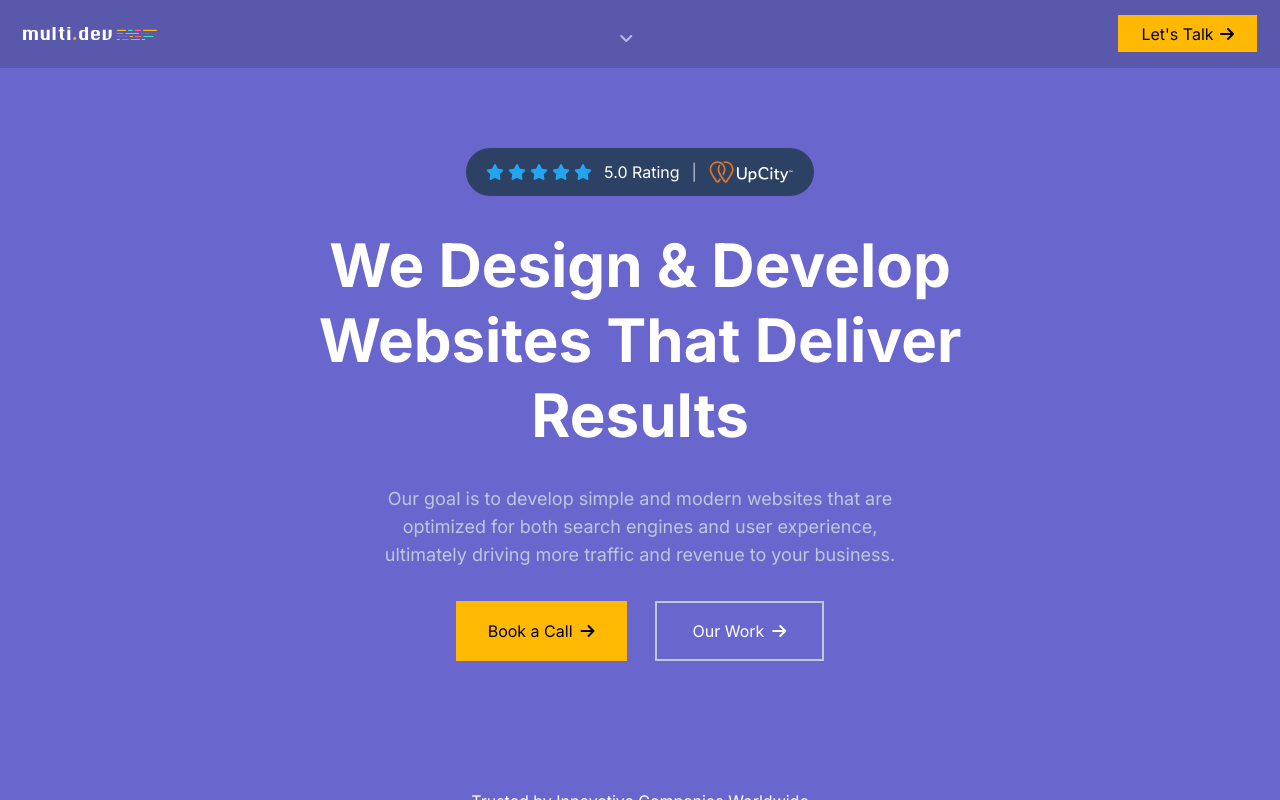
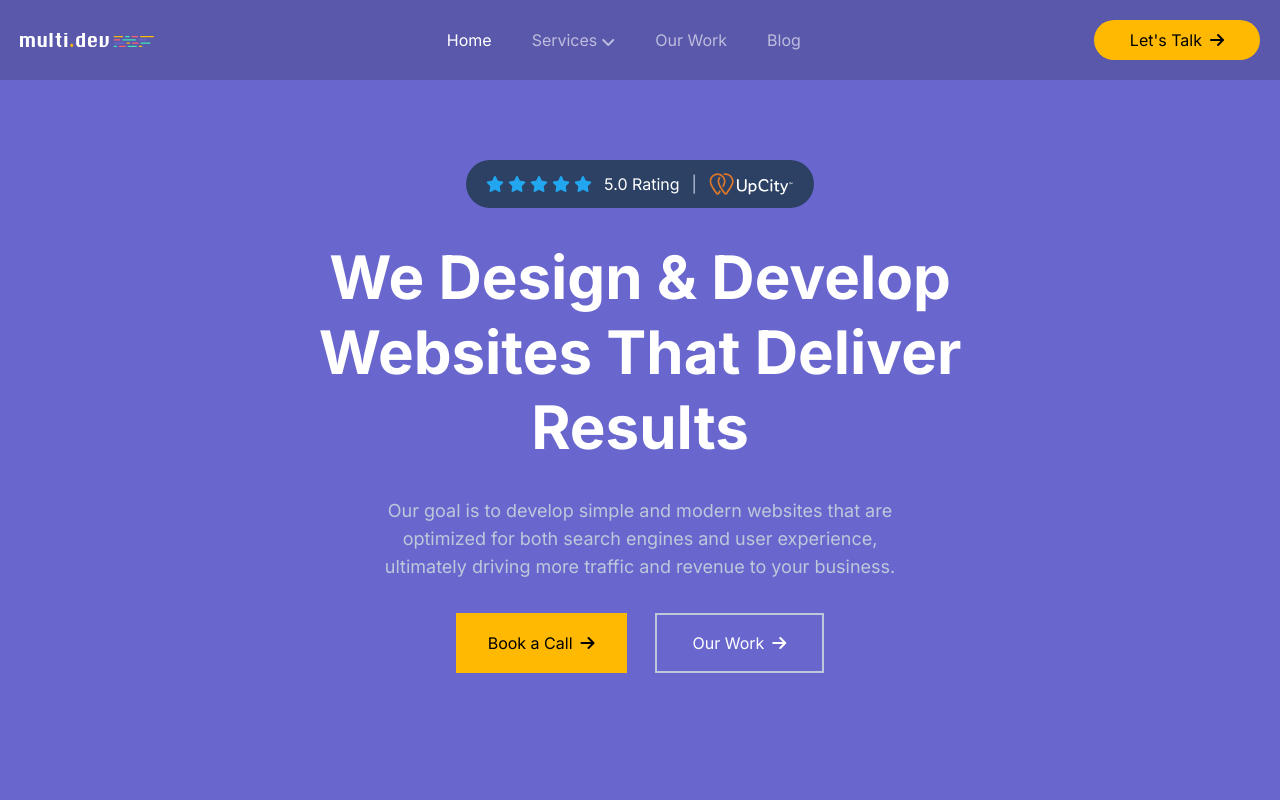
Before and after one commit to xvedela/multi-dev, a Vue app: page / in a window 1280 px wide. Built offline with nearby package versions, Linux system fonts and the light colour scheme.

Commit message:
Header component and composable final version.

```diff
--- a/src/components/Footer.vue
+++ b/src/components/Footer.vue
@@ -1,12 +1,9 @@
 <template>
   <footer class="bg-footer text-white">
-    <div
-        class="w-[90vw] sm:max-2xl:w-[75vw] 2xl:w-[60vw] flex flex-col gap-y-10 lg:gap-y-24 pt-12 sm:max-2xl:pt-16 2xl:pt-20 pb-10 sm:max-2xl:pb-8 2xl:pb-6 mx-5 sm:mx-auto">
+    <div class="w-[90vw] sm:max-2xl:w-[75vw] 2xl:w-[60vw] flex flex-col gap-y-10 lg:gap-y-24 pt-12 sm:max-2xl:pt-16 2xl:pt-20 pb-10 sm:max-2xl:pb-8 2xl:pb-6 mx-5 sm:mx-auto">
       <div class="flex max-lg:flex-col max-lg:gap-y-8">
         <div class="flex flex-col gap-y-8">
-          <router-link :to="{ name: 'Home' }" class="max-lg:mb-4">
-            <img src="../assets/logos/multi-dev.svg" alt="multi dev logo"/>
-          </router-link>
+          <multi-dev/>
           <p class="w-7/12 text-sm -mb-1" v-text="text"/>
           <span class="block -mb-4" v-text="label"/>
           <ul class="flex gap-x-6">
@@ -15,8 +12,7 @@
             </li>
           </ul>
         </div>
-        <div
-            class="flex gap-x-12 lg:gap-x-7 [&>ul]:flex [&>ul]:flex-col [&>ul]:gap-y-4">
+        <div class="flex gap-x-12 lg:gap-x-7 [&>ul]:flex [&>ul]:flex-col [&>ul]:gap-y-4">
           <ul :class="learnMore">
             <li v-for="(link, index) in links" :key="index">
               <router-link :to="{ name: link.name }" v-text="link.title"/>
@@ -29,10 +25,9 @@
           </ul>
         </div>
       </div>
-      <div
-          class="flex max-lg:flex-col-reverse justify-between max-lg:gap-y-7 pt-10 lg:pt-5 border-t-2 border-t-white/20 text-xs opacity-80">
+      <div class="flex max-lg:flex-col-reverse justify-between max-lg:gap-y-7 pt-10 lg:pt-5 border-t-2 border-t-white/20 text-xs opacity-80">
         <span v-html="copyright"/>
-        <ul class="flex gap-x-6">
+        <ul class="flex gap-x-20 lg:gap-x-6">
           <li v-for="(link, index) in footer" :key="index">
             <a :href="link.url" v-text="link.title" target="_blank"/>
           </li>
@@ -44,6 +39,7 @@
 
 <script setup>
 import useFooter from "../composables/components/useFooter.js";
+import MultiDev from "./MultiDev.vue";
 
 const {text, label, social, learnMore, links, locations, companies, copyright, footer} = useFooter();
 </script>
--- a/src/components/Header.vue
+++ b/src/components/Header.vue
@@ -1,18 +1,16 @@
 <template>
-  <header class="bg-header sticky pl-4 md:pl-[1.8vw] pr-10 md:pr-[1.8vw] py-5 md:py-[1.2vw]">
+  <header class="bg-header sticky p-5">
     <nav class="flex items-center max-md:justify-between">
-      <router-link :to="{name: 'Home'}">
-        <img src="../assets/logos/multi-dev.svg" alt="multi dev logo"/>
-      </router-link>
+      <multi-dev/>
       <button
           class="block md:hidden z-10"
           @click="toggleNavbar"
-          v-html="state.navbar ? res.close : res.menu"
+          v-html="state.navbar ? close : menu"
       />
       <div class="md:w-full md:flex max-md:flex-col md:justify-between text-xl md:text-base"
            :class="state.navbar ? 'open' : 'hidden'">
         <div></div>
-        <ul class="max-md:w-full flex max-md:flex-col items-center gap-x-[2.1vw] text-black md:text-white">
+        <ul class="max-md:w-full flex max-md:flex-col items-center gap-x-10 text-black md:text-white">
           <li v-for="(link, index) in links" :key="index">
             <div
                 v-if="link.name === 'Services'"
@@ -20,31 +18,31 @@
                 @click="toggleServices"
             >
               <div class="flex items-center hover:cursor-pointer opacity-60 gap-x-1">
-                <p v-text="link.label"/>
+                <p v-text="link.title"/>
                 <button class="pt-1"
                         v-html="state.services ? arrows.up : arrows.down"/>
               </div>
               <ul v-if="state.services"
-                  class="content bg-white min-w-max absolute top-[100%] max-md:left-[-50%] flex flex-col gap-y-[0.6vw] px-3 py-3 text-black rounded-md max-md:z-10"
+                  class="bg-white text-center min-w-max absolute top-full max-md:-left-1/2 flex flex-col gap-y-2 px-3 py-3 text-black rounded-md max-md:z-50"
                   @click="state.navbar = false">
                 <li v-for="(subLink, index) in link.subLinks" :key="index">
                   <router-link :to="{ name: subLink.name }"
-                               v-text="subLink.label"
-                               class="px-[0.4vw] py-[0.2vw] rounded-2xl hover:bg-button"/>
+                               v-text="subLink.title"
+                               class="px-2.5 py-1 rounded-2xl hover:bg-button"/>
                 </li>
               </ul>
             </div>
             <router-link
                 v-else
                 :to="{ name: link.name }"
-                v-text="link.label"
+                v-text="link.title"
                 :class="{ 'opacity-60': link.name !== router.name }"
                 @click="state.navbar = false"/>
           </li>
         </ul>
-        <router-link :to="{ name: button.name }"
-                     class="flex items-center bg-button px-[1.8vw] py-[0.5vw] rounded-4xl gap-x-[0.5vw]"
-                     v-html="button.label"/>
+        <router-link :to="{ name }"
+                     class="bg-button flex items-center gap-x-2 px-9 py-2 rounded-3xl"
+                     v-html="title" @click="state.navbar = false"/>
       </div>
     </nav>
   </header>
@@ -54,6 +52,7 @@
 import useHeader from "../composables/components/useHeader.js";
 import {useRoute} from "vue-router";
 import {reactive} from "vue";
+import MultiDev from "./MultiDev.vue";
 
 const router = useRoute();
 const state = reactive({
@@ -69,7 +68,7 @@ const toggleNavbar = () => {
   state.navbar = !state.navbar;
 };
 
-const {links, button, res, arrows} = useHeader();
+const {links, name, title, menu, close, arrows} = useHeader();
 </script>
 
 <style scoped>
--- /dev/null
+++ b/src/components/MultiDev.vue
@@ -0,0 +1,5 @@
+<template>
+  <router-link :to="{ name: 'Home' }">
+    <img src="../assets/logos/multi-dev.svg" alt="multi dev logo" loading="lazy"/>
+  </router-link>
+</template>
--- a/src/components/Technologies.vue
+++ b/src/components/Technologies.vue
@@ -1,5 +1,5 @@
 <template>
-  <div class="mb-28 sm:max-2xl:mb-24 2xl:mb-20 mt-20 sm:max-2xl:mt-32 2xl:mt-44">
+  <div class="flex flex-col items-center mb-28 sm:max-2xl:mb-24 2xl:mb-20 mt-20 sm:max-2xl:mt-32 2xl:mt-44">
     <h2 class="text-label font-semibold text-2xl sm:max-2xl:text-3xl 2xl:text-4xl text-center mb-8 sm:max-2xl:mb-10 2xl:mb-12"
         v-text="heading"/>
     <ul class="hide-scrollbar flex gap-x-20 max-sm:overflow-x-scroll example">
--- a/src/composables/components/useHeader.js
+++ b/src/composables/components/useHeader.js
@@ -1,16 +1,16 @@
 import useArrows from "../useArrows.js";
 import useNavigation from "./useNavigation.js";
+import {reactive} from "vue";
 
 const arrows = useArrows();
 const links = useNavigation();
-export default (function useHeader() {
-  const button = {
+export default function useHeader() {
+  return reactive({
+    links,
     name: "Contact",
-    label: `Let's Talk ${arrows.right}`,
-  };
-  const res = {
-    menu: '<i class="fa-solid fa-xl fa-bars  text-white"/>',
+    title: `Let's Talk ${arrows.right}`,
+    menu: '<i class="fa-solid fa-xl fa-bars text-white"/>',
     close: '<i class="fa-solid fa-xl fa-x"/>',
-  };
-  return {links, button, res, arrows};
-});
+    arrows,
+  });
+};
--- a/src/composables/components/useTechnologies.js
+++ b/src/composables/components/useTechnologies.js
@@ -7,7 +7,7 @@ import laravel from "../../assets/technologies/laravel.svg";
 
 export default function useTechnologies() {
   return {
-    "heading": "Technologies We Use",
-    "technologies": [figma, wordpress, woo, shopify, vue, laravel],
+    heading: "Technologies We Use",
+    technologies: [figma, wordpress, woo, shopify, vue, laravel],
   };
 };
```
